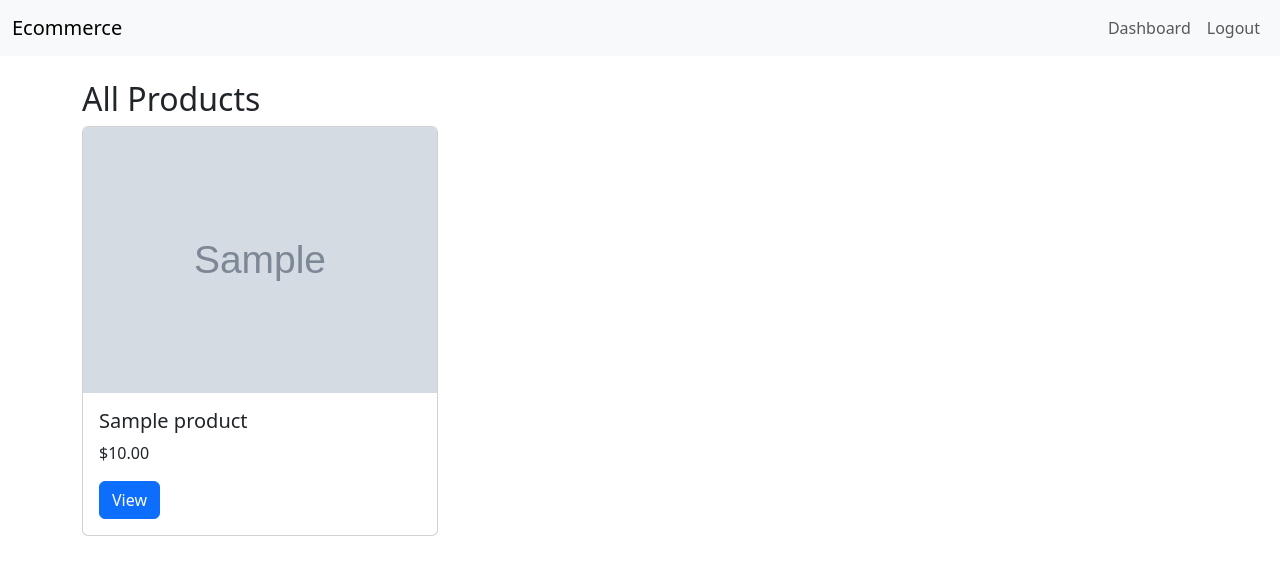
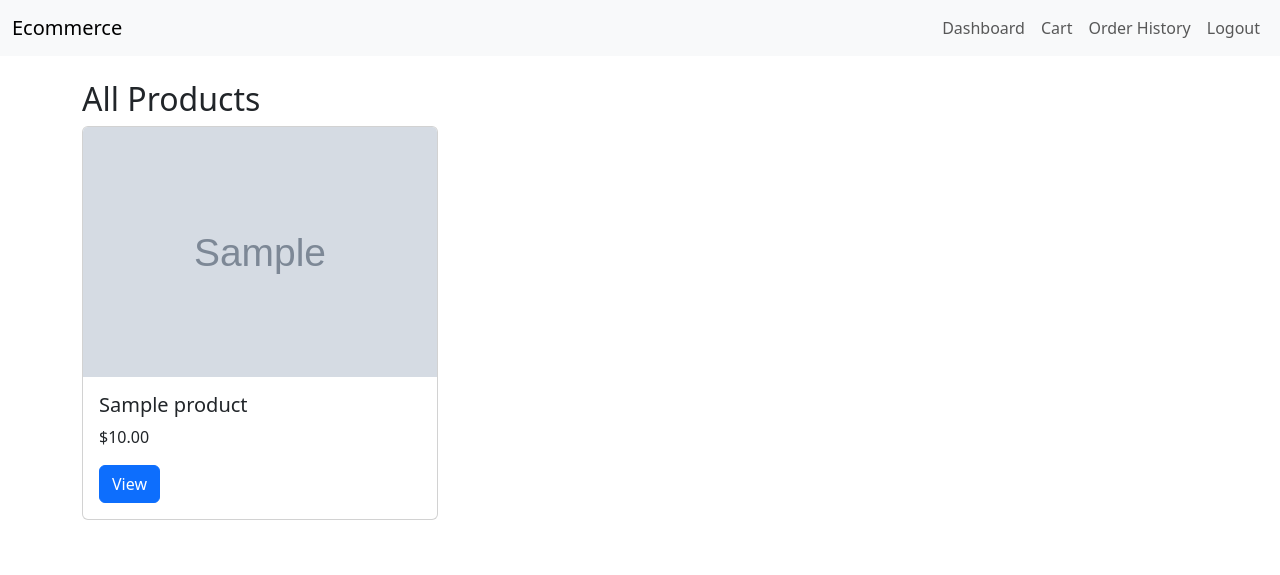
Before and after one commit to 0Junaid0/cartzilla, a Django app: page /products/ in a window 1280 px wide. Shown: the top 575 px of the page. Run offline with Django 5.2, Linux system fonts and the light colour scheme; a user stored in the database is signed in; tables that the repository leaves empty hold one stand-in row (values such as "Sample post"); grey boxes marked "Sample" are stand-in pictures; parts of the project's set-up code (start-up, migrations or seed data) failed here and were passed over.

Commit message:
multiple changes add cart view add order history view add address input for customer

```diff
--- a/products/urls.py
+++ b/products/urls.py
@@ -5,8 +5,8 @@ urlpatterns = [
     path('', views.home_view, name='home'),
     path('product/<int:pk>/', views.product_detail_view, name='product_detail'),
     path('product/add/', views.product_add_view, name='add_product'),
-    path('product/edit/<int:pk>/', views.product_edit_view, name='product_edit'),
-    path('product/delete/<int:pk>/', views.product_delete_view, name='product_delete'),
+    path('product/edit/<int:pk>/', views.product_edit_view, name='edit_product'),
+    path('product/delete/<int:pk>/', views.product_delete_view, name='delete_product'),
     path('product/bargain/<int:pk>/', views.bargain_offer_view, name='bargain_offer'),
     path('products/', views.products_view, name='products'),
     path('seller/dashboard/', views.seller_dashboard_view, name='seller_dashboard'),
--- a/shopping/models.py
+++ b/shopping/models.py
@@ -21,6 +21,7 @@ class Order(models.Model):
         ('Pending', 'Pending'),
         ('Processing', 'Processing'),
         ('Completed', 'Completed'),
+        ('Cancelled', 'Cancelled'),
     ]
 
     PAYMENT_METHODS = [
@@ -30,6 +31,7 @@ class Order(models.Model):
     ]
 
     user = models.ForeignKey(User, on_delete=models.CASCADE)
+    address = models.TextField(max_length= 1000, blank=True)
     total_price = models.DecimalField(max_digits=10, decimal_places=2)
     payment_method = models.CharField(max_length=20, choices=PAYMENT_METHODS)
     payment_completed = models.BooleanField(default=False)
--- a/shopping/views.py
+++ b/shopping/views.py
@@ -38,10 +38,12 @@ def checkout_view(request):
 
     if request.method == 'POST':
         payment_method = request.POST.get('payment_method')
+        address = request.POST.get('address')
         order = Order.objects.create(
             user=request.user,
             total_price=total,
             payment_method=payment_method,
+            address = address,
             payment_completed=True,  # simulate payment success
         )
 
@@ -61,7 +63,7 @@ def checkout_view(request):
 
 @login_required
 def order_history_view(request):
-    orders = Order.objects.filter(user=request.user)
+    orders = Order.objects.filter(user=request.user).order_by("-created_at")
     return render(request, 'shopping/order_history.html', {'orders': orders})
 
 @login_required
--- a/templates/partials/navbar.html
+++ b/templates/partials/navbar.html
@@ -3,19 +3,35 @@
     <a class="navbar-brand" href="/">Ecommerce</a>
     <div class="collapse navbar-collapse">
       <ul class="navbar-nav ms-auto">
-        {% if user.is_authenticated %}
+        {% if not user.is_authenticated %}
+        <li class="nav-item">
+            <a class="nav-link" href="{% url 'login' %}">Login</a>
+          </li>
+          <li class="nav-item">
+            <a class="nav-link" href="{% url 'register' %}">Register</a>
+          </li>
+        {% elif user.is_customer %}
           <li class="nav-item">
             <a class="nav-link" href="{% url 'dashboard' %}">Dashboard</a>
+          </li>
+        <li class="nav-item">
+            <a class="nav-link" href="{% url 'cart' %}">Cart</a>
+          </li>
+        <li class="nav-item">
+            <a class="nav-link" href="{% url 'order_history' %}">Order History</a>
           </li>
           <li class="nav-item">
             <a class="nav-link" href="{% url 'logout' %}">Logout</a>
           </li>
         {% else %}
           <li class="nav-item">
-            <a class="nav-link" href="{% url 'login' %}">Login</a>
+            <a class="nav-link" href="{% url 'dashboard' %}">Dashboard</a>
+          </li>
+        <li class="nav-item">
+            <a class="nav-link" href="{% url 'seller_dashboard' %}">seller_dashboard</a>
           </li>
           <li class="nav-item">
-            <a class="nav-link" href="{% url 'register' %}">Register</a>
+            <a class="nav-link" href="{% url 'logout' %}">Logout</a>
           </li>
         {% endif %}
       </ul>
--- a/templates/products/home.html
+++ b/templates/products/home.html
@@ -6,7 +6,7 @@
   {% for product in products %}
     <div class="col-md-4 mb-4">
       <div class="card">
-        <img src="{{ product.image.url }}" class="card-img-top" alt="{{ product.name }}">
+        <img src="{{ product.image.url }}" style="height: 250px; object-fit: cover;" class="card-img-top" alt="{{ product.name }}">
         <div class="card-body">
           <h5 class="card-title">{{ product.name }}</h5>
           <p class="card-text">${{ product.price }}</p>
--- a/templates/shopping/order_history.html
+++ b/templates/shopping/order_history.html
@@ -8,6 +8,7 @@
     <h5>Order #{{ order.id }} - {{ order.created_at|date:"SHORT_DATE_FORMAT" }}</h5>
     <p>Status: {{ order.status }} | Payment: {{ order.payment_method }}</p>
     <p>Total: ${{ order.total_price }}</p>
+    <p>Address: {{ order.address }}</p>
   </div>
 </div>
 {% empty %}
```
Also changed, not shown: templates/products/product_detail.html (+6 -3 lines), templates/shopping/checkout.html (+8 -0 lines), media/product_images/Watch_movie.jpg (added), media/product_images/images.jpg (added), media/product_images/images_XBQ7zhm.jpg (added), media/product_images/images_oExIXta.jpg (added), shopping/migrations/0003_order_address_alter_order_status.py (added), shopping/migrations/0004_alter_order_address.py (added).
